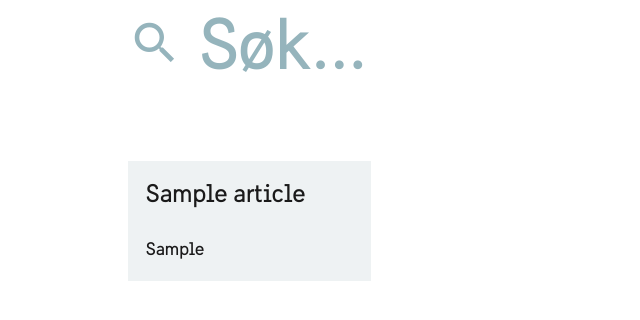
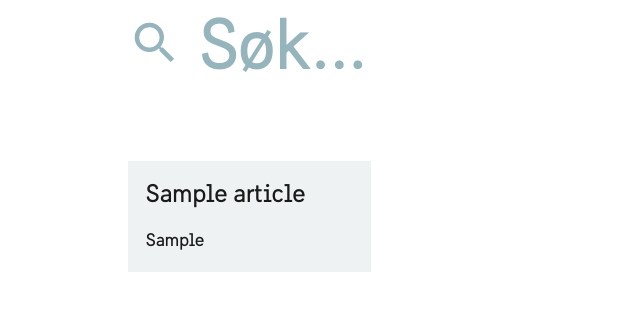
Before and after one commit to anitastuberg/industrielldesign.no, a Django app: page /wiki/ in a window 1280 px wide. Shown: the part 137-457 px from the top of the page, without its empty margins (0-640 px from the left). Run offline with Django 3.2, Linux system fonts and the light colour scheme; tables that the repository leaves empty hold one stand-in row (values such as "Sample post"); some libraries are stand-ins or nearby versions.

Commit message:
Wiki styling changes

```diff
--- a/static_in_pro/our_static/css/main.css
+++ b/static_in_pro/our_static/css/main.css
@@ -1257,16 +1257,11 @@ textarea {
 }
 
 #wiki-page .all-articles .article-preview h4 {
-  margin-bottom: 1rem;
-  margin: 0;
-}
-
-#wiki-page .all-articles .article-preview h5,
-#wiki-page .all-articles .article-preview p {
   margin: 0;
 }
 
 #wiki-page .all-articles .article-preview p {
+  margin-top: 1rem;
   line-height: 1.5em;
 }
 
--- a/static_in_pro/our_static/css/pages/wiki/_wiki.scss
+++ b/static_in_pro/our_static/css/pages/wiki/_wiki.scss
@@ -54,14 +54,10 @@ $grid-gap: 1rem;
             color: $text-color;
             display: inline-block;
             h4 {
-                margin-bottom: 1rem;
-                margin: 0;
-            }
-            h5,
-            p {
                 margin: 0;
             }
             p {
+                margin-top: 1rem;
                 line-height: 1.5em;
             }
             .highlight {
--- a/static_in_pro/our_static/js/wiki/wikiSearchEngine.js
+++ b/static_in_pro/our_static/js/wiki/wikiSearchEngine.js
@@ -47,7 +47,6 @@ function trimBodyText(bodyText, introduction, query) {
 
     if (introduction.toLowerCase().includes(query)) {
         [indexStart, indexEnd] = highlight(introduction.toLowerCase(), query);
-        console.log(indexStart, indexEnd);
         introduction = introduction.substring(0, indexStart) + '<span class="highlight">' + introduction.substring(indexStart, indexEnd) + '</span>' + introduction.substring(indexEnd);
         bodyText = "";
     }
@@ -59,13 +58,12 @@ function trimBodyText(bodyText, introduction, query) {
         for (let i = 0; matchArray.length < 2 && i < bodyTextArray.length; i++) {
             if (bodyTextArray[i].includes(query)) {
                 [indexStart, indexEnd] = highlight(bodyTextArray[i].toLowerCase(), query);
-                console.log(indexStart, indexEnd);
                 matchArray.push(bodyTextArray[i].substring(0, indexStart) + '<span class="highlight">' + bodyTextArray[i].substring(indexStart, indexEnd) + '</span>' + bodyTextArray[i].substring(indexEnd));
             }
         }
         bodyText = "";
         for (let i in matchArray) {
-            bodyText += "..." + matchArray[i] + "...<br><br>";
+            bodyText += "<p>..." + matchArray[i] + "...</p>";
         }
 
     }
--- a/wiki/templates/wiki/wiki.html
+++ b/wiki/templates/wiki/wiki.html
@@ -12,9 +12,9 @@
     </div>
     <div class="all-articles">
         {% for article in articles %}
-        <a href="{% url 'article' article_slug=article.slug%}" class="article-preview resize initial-article">
+        <a href="{% url 'article' article_slug=article.slug%}" class="article-preview initial-article">
             <h4>{{ article.title }}</h4>
-            <p>{% if article.introduction %}<br>{{ article.introduction }}{% endif %}</p>
+            {% if article.introduction %}<p>{{ article.introduction }}</p>{% endif %}
         </a>
         {% endfor %}
     </div>
```
Also changed, not shown: 1 other file.
